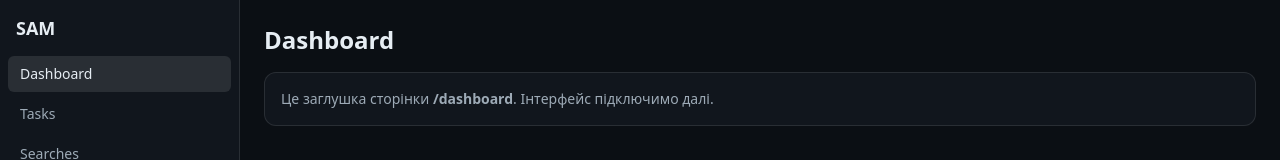
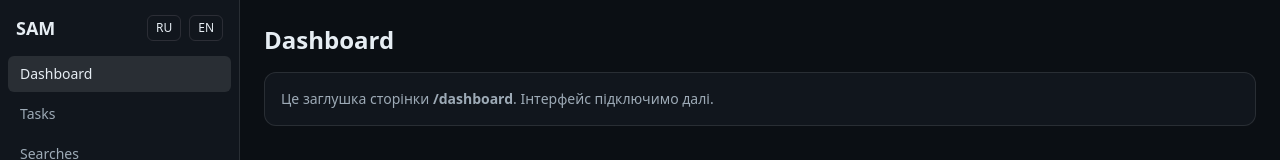
Before and after one commit to Oleh-seacrh/SAM, a Next.js app: page /dashboard in a window 1280 px wide. Shown: the top 160 px of the page. Built offline with nearby package versions, Linux system fonts and the light colour scheme.

Commit message:
Update Sidebar.tsx

```diff
--- a/components/layout/Sidebar.tsx
+++ b/components/layout/Sidebar.tsx
@@ -18,7 +18,12 @@ export function Sidebar() {
   const pathname = usePathname();
   return (
     <aside className="w-60 border-r border-white/10 bg-[var(--card)]">
-      <div className="h-14 flex items-center px-4 text-lg font-semibold">SAM</div>
+      {/* шапка сайдбару з кнопкою перекладу праворуч */}
+      <div className="h-14 flex items-center justify-between px-4">
+        <span className="text-lg font-semibold">SAM</span>
+        <TranslateButton />
+      </div>
+
       <nav className="px-2 pb-4 space-y-1">
         {items.map((it) => {
           const active = pathname?.startsWith(it.href);
@@ -39,6 +44,3 @@ export function Sidebar() {
     </aside>
   );
 }
-<div className="ml-auto flex items-center gap-2">
-  <TranslateButton />
-</div>
```
